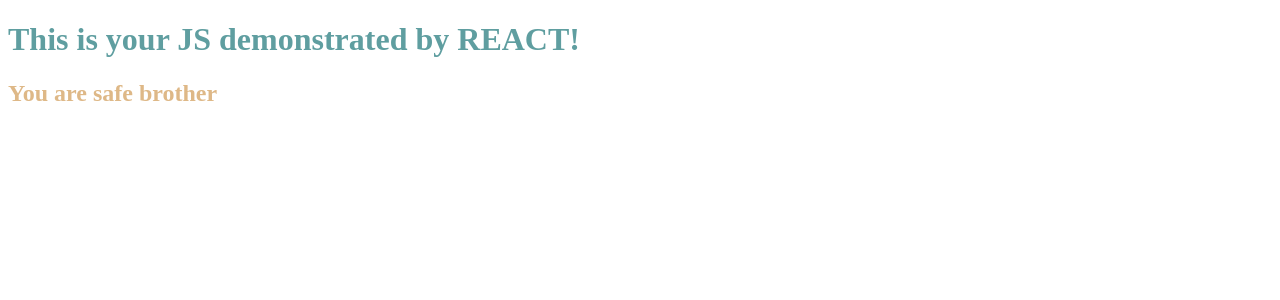
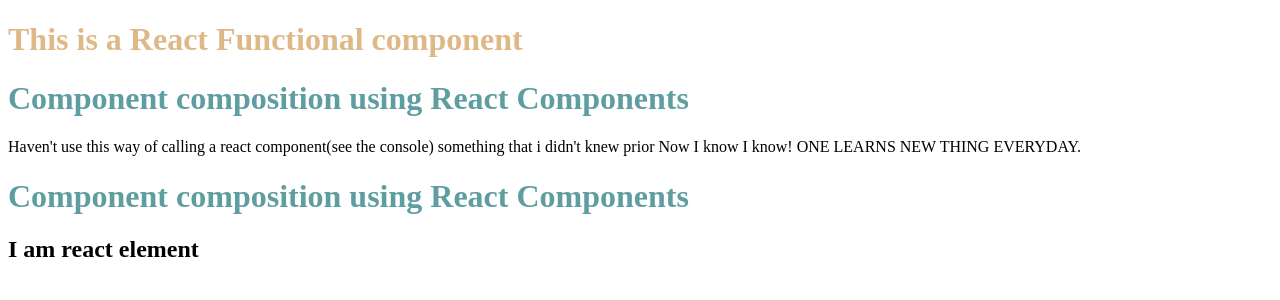
Before and after one commit to nd-09/refresh, a React (Vite) app: page / in a window 1280 px wide. Shown: the top 300 px of the page. Built offline with nearby package versions, Linux system fonts and the light colour scheme.

Commit message:
rebrushed everything

```diff
--- a/App.js
+++ b/App.js
@@ -1,9 +1,29 @@
-import React from "react"
-import ReactDOM from "react-dom/client"
-const head = React.createElement("div",{id:"parent"} ,
-React.createElement("div",{id:"nestedDemo"},
-[React.createElement("h1",{id:"child",key:"sibling1"},"This is your JS demonstrated by REACT!"),React.createElement("h2",{id:"sibling",key:"sibling2"},"You are safe brother")]))
-const dadu = ReactDOM.createRoot(document.getElementById("container"))
-console.log(head)
-/*{ it only logs a javascript object and not a h1 tag and the curly braces indicates the props thats how react works }*/
-dadu.render(head)
+import React from "react";
+import ReactDOM from "react-dom/client";
+
+{
+  /* this is your react element */
+}
+const elem = <h2>I am react element</h2>
+const Head = () => (
+  <h1 className="child">Component composition using React Components</h1>
+
+)
+
+
+{
+  /* And this is a react component */
+}
+const HeaderComponent = () => (
+    <>
+      <h1 className="parent">This is a React Functional component</h1>
+    <Head/>
+    Haven't use this way of calling a react component(see the console) something that i didn't knew prior Now I know I know!
+    ONE LEARNS NEW THING EVERYDAY.
+    {console.log("{ Head() },","One way to call react component")}
+    {Head()}
+    {elem}
+    </>
+)
+const root = ReactDOM.createRoot(document.getElementById("container"));
+root.render(<HeaderComponent />);
--- a/index.css
+++ b/index.css
@@ -1,6 +1,6 @@
-#parent{
+.parent{
 color: burlywood;
 }
-#child{
+.child{
     color:cadetblue
 }
--- a/package.json
+++ b/package.json
@@ -4,6 +4,8 @@
   "description": "Refresh and Learn",
   "main": "App.js",
   "scripts": {
+    "start": "parcel index.html",
+    "build":"parcel build index.html",
     "test": "jest"
   },
   "repository": {
```
Also changed, not shown: 1 other file (tests, documents, lock files or other folders).
